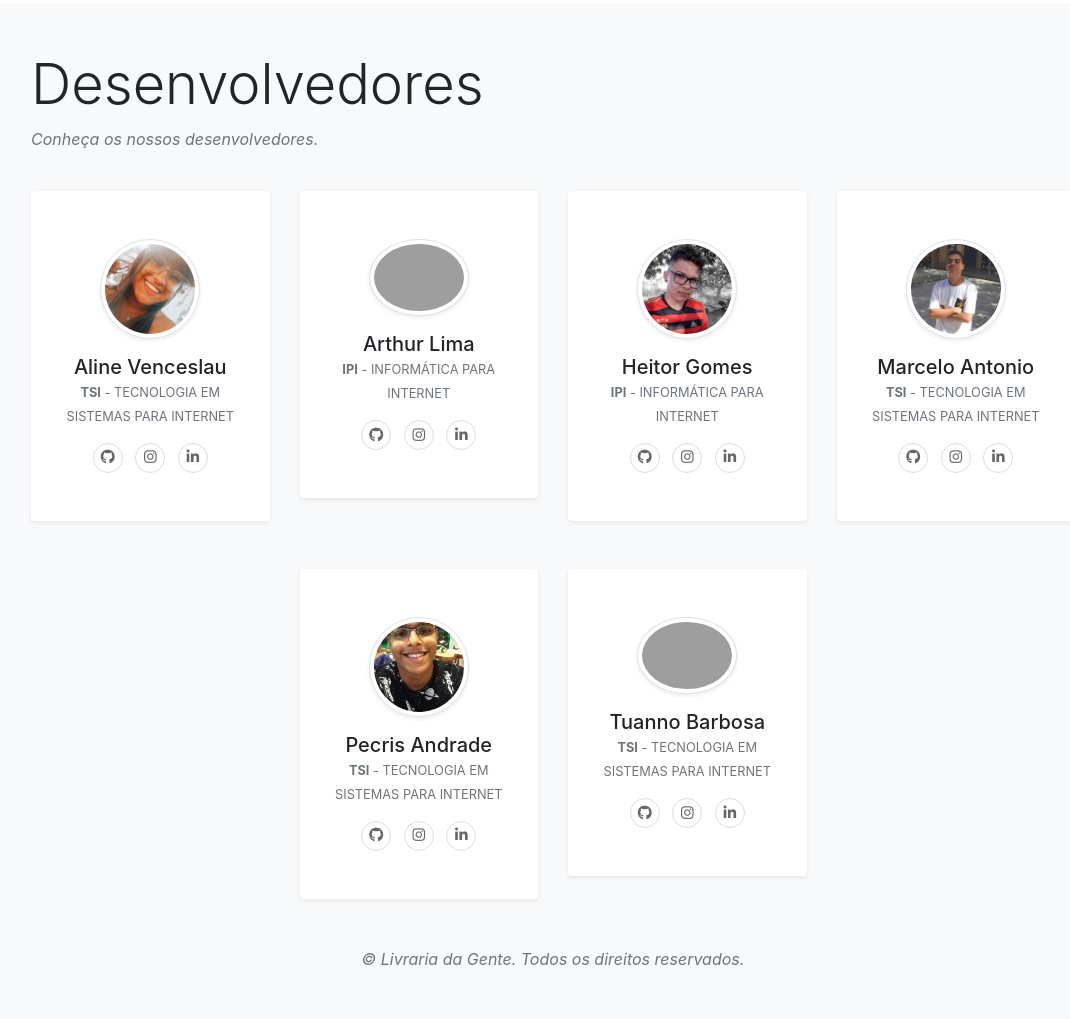
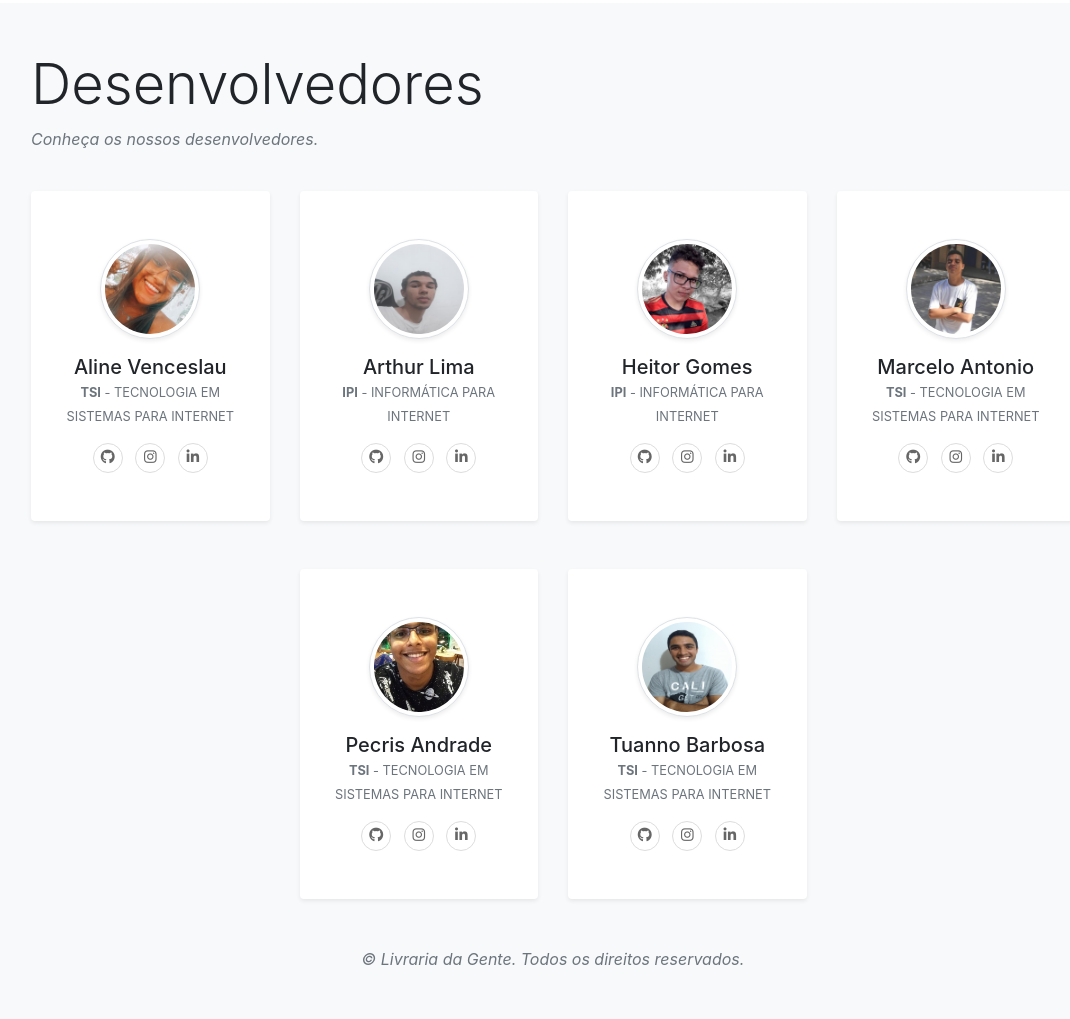
Before and after one commit to marcelomnzs/LivrariaDaGente, a PHP site: page /php/sobre.php in a window 1280 px wide. Shown: the part 2337-3356 px from the top of the page, without its empty margins (87-1157 px from the left). Run offline with PHP 8.4, Linux system fonts and the light colour scheme; some libraries are stand-ins or nearby versions; grey boxes are pictures that could not be loaded.

Commit message:
Finalização da página sobre

```diff
--- a/php/sobre.php
+++ b/php/sobre.php
@@ -87,7 +87,7 @@
 
         <!-- Team item-->
         <div class="col-xl-3 col-sm-6 mb-5">
-          <div class="bg-white rounded shadow-sm py-5 px-4"><img src="https://res.cloudinary.com/mhmd/image/upload/v1556834130/avatar-3_hzlize.png" alt="" width="100" class="img-fluid rounded-circle mb-3 img-thumbnail shadow-sm">
+          <div class="bg-white rounded shadow-sm py-5 px-4"><img src="../img/arthur.jpg" alt="" width="100" class="img-fluid rounded-circle mb-3 img-thumbnail shadow-sm">
             <h5 class="mb-0">Arthur Lima</h5><span class="small text-uppercase text-muted"><strong>IPI</strong> - Informática para internet</span>
             <ul class="social mb-0 list-inline mt-3">
             <li class="list-inline-item"><a href="https://github.com/RATARIA" target="_blank" class="social-link"><i class="fab fa-github"></i></a></li>
@@ -140,12 +140,12 @@
 
         <!-- Team item-->
         <div class="col-xl-3 col-sm-6 ">
-          <div class="bg-white rounded shadow-sm py-5 px-4"><img src="https://res.cloudinary.com/mhmd/image/upload/v1556834130/avatar-3_hzlize.png" alt="" width="100" class="img-fluid rounded-circle mb-3 img-thumbnail shadow-sm">
+          <div class="bg-white rounded shadow-sm py-5 px-4"><img src="../img/tuanno.jpeg" alt="" width="100" class="img-fluid rounded-circle mb-3 img-thumbnail shadow-sm">
             <h5 class="mb-0">Tuanno Barbosa</h5><span class="small text-uppercase text-muted"><strong>TSI</strong> - Tecnologia em Sistemas para internet</span>
             <ul class="social mb-0 list-inline mt-3">
             <li class="list-inline-item"><a href="https://github.com/Tuanno" target="_blank" class="social-link"><i class="fab fa-github"></i></a></li>
-              <li class="list-inline-item"><a href="#" class="social-link"><i class="fa fa-instagram"></i></a></li>
-              <li class="list-inline-item"><a href="#" class="social-link"><i class="fa fa-linkedin"></i></a></li>
+              <li class="list-inline-item"><a href="https://www.instagram.com/tuannodanyllo/" class="social-link"><i class="fa fa-instagram"></i></a></li>
+              <li class="list-inline-item"><a href="https://www.linkedin.com/in/tuanno-danyllo-685439179" class="social-link"><i class="fa fa-linkedin"></i></a></li>
             </ul>
           </div>
         </div>
```
Also changed, not shown: img/arthur.jpg (added), img/tuanno.jpeg (added).
